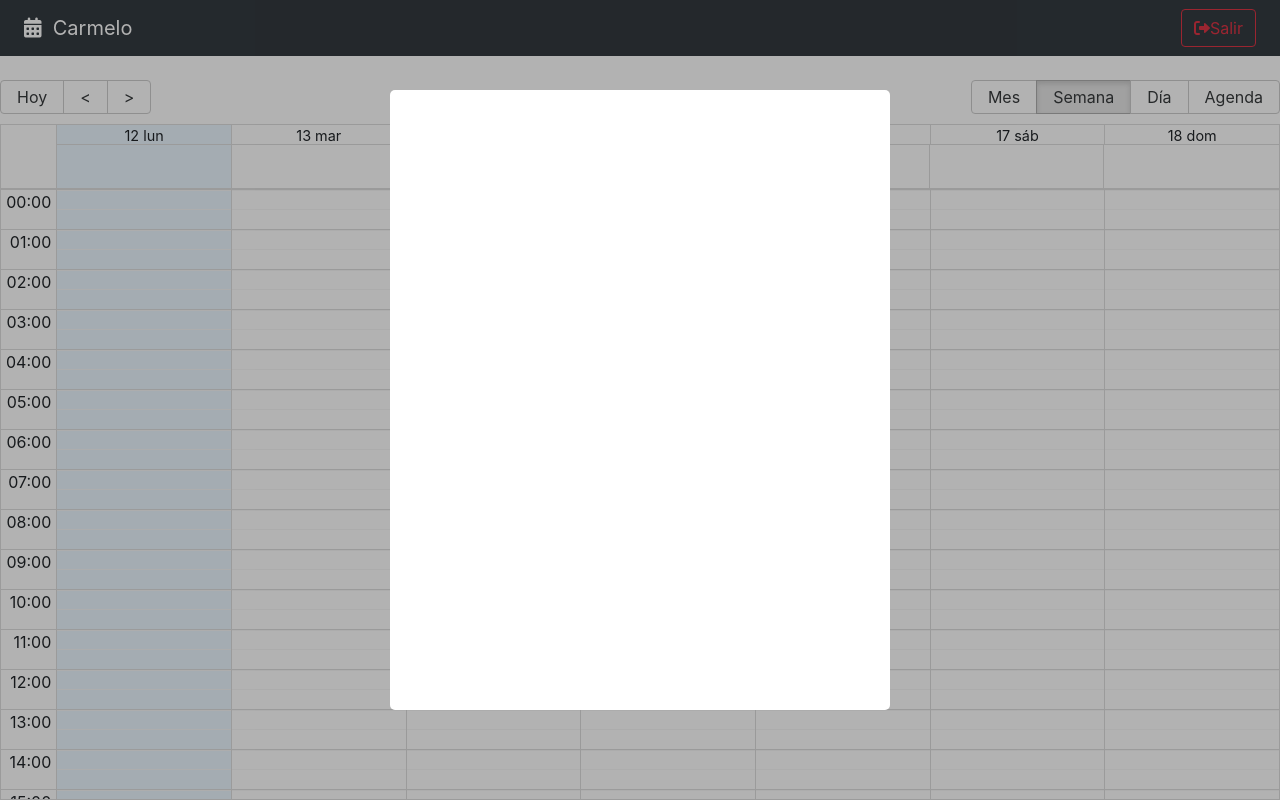
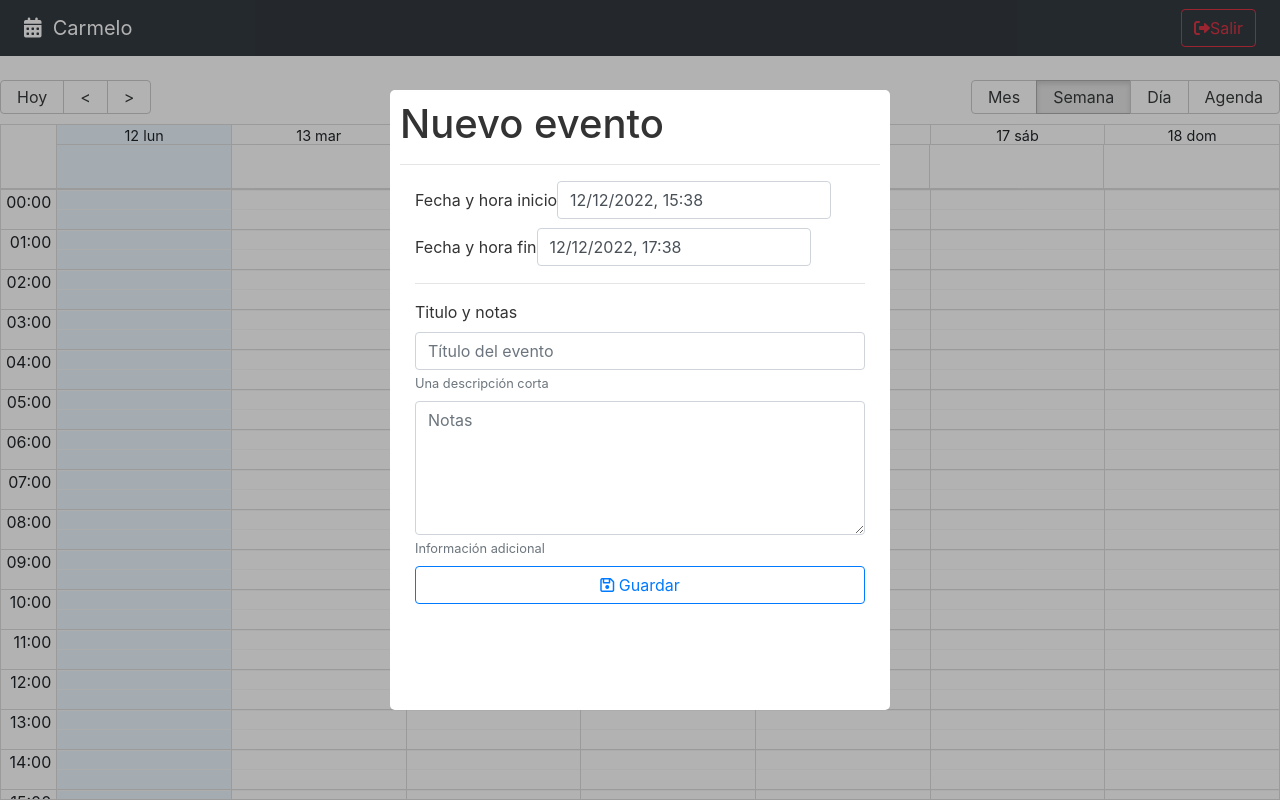
Before and after one commit to CarmeloRicarte/full-calendar, a React (Vite) app: page /auth in a window 1280 px wide. Built offline with nearby package versions, Linux system fonts and the light colour scheme.

Commit message:
feat: add content and datepicker to modal

```diff
--- a/package.json
+++ b/package.json
@@ -12,6 +12,7 @@
     "date-fns": "^2.29.3",
     "react": "^18.2.0",
     "react-big-calendar": "^1.5.2",
+    "react-datepicker": "^4.8.0",
     "react-dom": "^18.2.0",
     "react-modal": "^3.16.1",
     "react-router-dom": "^6.4.5"
@@ -19,6 +20,7 @@
   "devDependencies": {
     "@types/react": "^18.0.26",
     "@types/react-big-calendar": "^0.38.2",
+    "@types/react-datepicker": "^4.8.0",
     "@types/react-dom": "^18.0.9",
     "@types/react-modal": "^3.13.1",
     "@vitejs/plugin-react": "^3.0.0",
--- a/src/calendar/components/CalendarModal/CalendarModal.tsx
+++ b/src/calendar/components/CalendarModal/CalendarModal.tsx
@@ -1,6 +1,14 @@
 import { useState } from "react";
 import Modal from "react-modal";
+import { addHours } from "date-fns";
+import DatePicker, { registerLocale } from "react-datepicker";
+import es from "date-fns/locale/es";
+
 import "./CalendarModal.scss";
+import "react-datepicker/dist/react-datepicker.css";
+import { CalendarEvent } from "../../interfaces";
+
+registerLocale("es", es);
 
 const customStyles = {
   content: {
@@ -15,10 +23,37 @@ const customStyles = {
 
 Modal.setAppElement("#root");
 
+const formData: CalendarEvent = {
+  title: "",
+  notes: "",
+  start: new Date(),
+  end: addHours(new Date(), 2),
+};
+
 export const CalendarModal = () => {
   const [isOpen, setIsOpen] = useState(true);
+  const [formValues, setFormValues] = useState<CalendarEvent>(formData);
+
   const onCloseModal = () => {
     setIsOpen(false);
+  };
+
+  const onInputChange = ({
+    target,
+  }: {
+    target: HTMLInputElement | HTMLTextAreaElement;
+  }) => {
+    setFormValues({
+      ...formValues,
+      [target.name]: target.value,
+    });
+  };
+
+  const onDateChange = (date: Date, changing: "start" | "end") => {
+    setFormValues({
+      ...formValues,
+      [changing]: date,
+    });
   };
 
   return (
@@ -30,6 +65,73 @@ export const CalendarModal = () => {
       className="modal"
       overlayClassName="modal-fondo"
       closeTimeoutMS={200}
-    ></Modal>
+    >
+      <h1> Nuevo evento </h1>
+      <hr />
+      <form className="container">
+        <div className="form-group mb-2">
+          <label>Fecha y hora inicio</label>
+          <DatePicker
+            locale="es"
+            timeCaption="Hora"
+            selected={formValues.start}
+            className="form-control"
+            onChange={(date: Date) => onDateChange(date, "start")}
+            dateFormat="Pp"
+            showTimeSelect
+          />
+        </div>
+
+        <div className="form-group mb-2">
+          <label>Fecha y hora fin</label>
+          <DatePicker
+            locale="es"
+            timeCaption="Hora"
+            minDate={formValues.start}
+            selected={formValues.end}
+            className="form-control"
+            onChange={(date: Date) => onDateChange(date, "end")}
+            dateFormat="Pp"
+            showTimeSelect
+          />
+        </div>
+
+        <hr />
+        <div className="form-group mb-2">
+          <label>Titulo y notas</label>
+          <input
+            type="text"
+            className="form-control"
+            placeholder="Título del evento"
+            name="title"
+            autoComplete="off"
+            value={formValues.title}
+            onChange={onInputChange}
+          />
+          <small id="emailHelp" className="form-text text-muted">
+            Una descripción corta
+          </small>
+        </div>
+
+        <div className="form-group mb-2">
+          <textarea
+            className="form-control"
+            placeholder="Notas"
+            rows={5}
+            name="notes"
+            value={formValues.notes}
+            onChange={onInputChange}
+          ></textarea>
+          <small id="emailHelp" className="form-text text-muted">
+            Información adicional
+          </small>
+        </div>
+
+        <button type="submit" className="btn btn-outline-primary btn-block">
+          <i className="far fa-save"></i>
+          <span> Guardar</span>
+        </button>
+      </form>
+    </Modal>
   );
 };
--- /dev/null
+++ b/src/calendar/interfaces/index.ts
@@ -0,0 +1 @@
+export * from "./calendar.interfaces";
```
Also changed, not shown: src/calendar/interfaces/calendar.interfaces.ts (added, +7 -0 lines), 1 other file (tests, documents, lock files or other folders).
